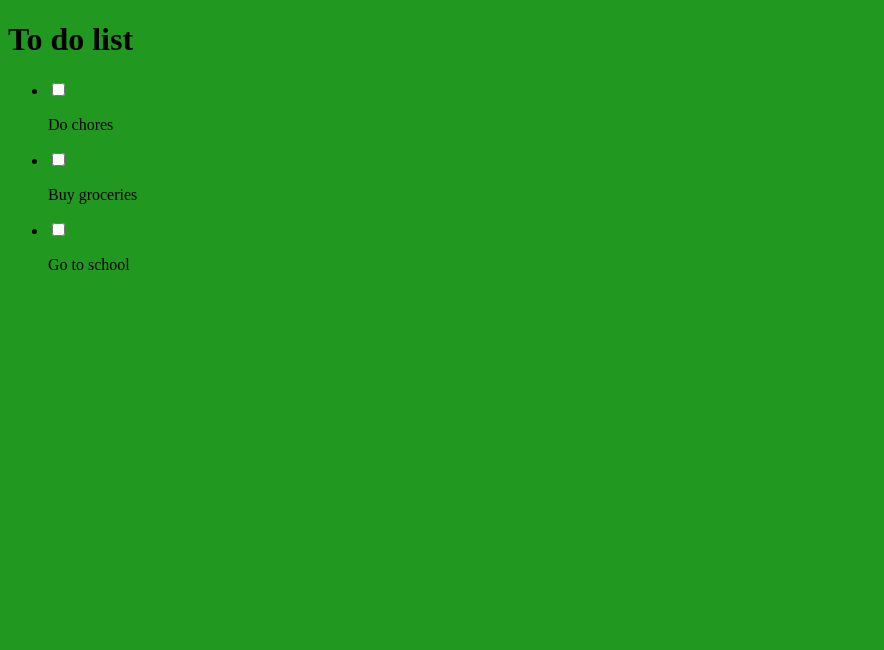
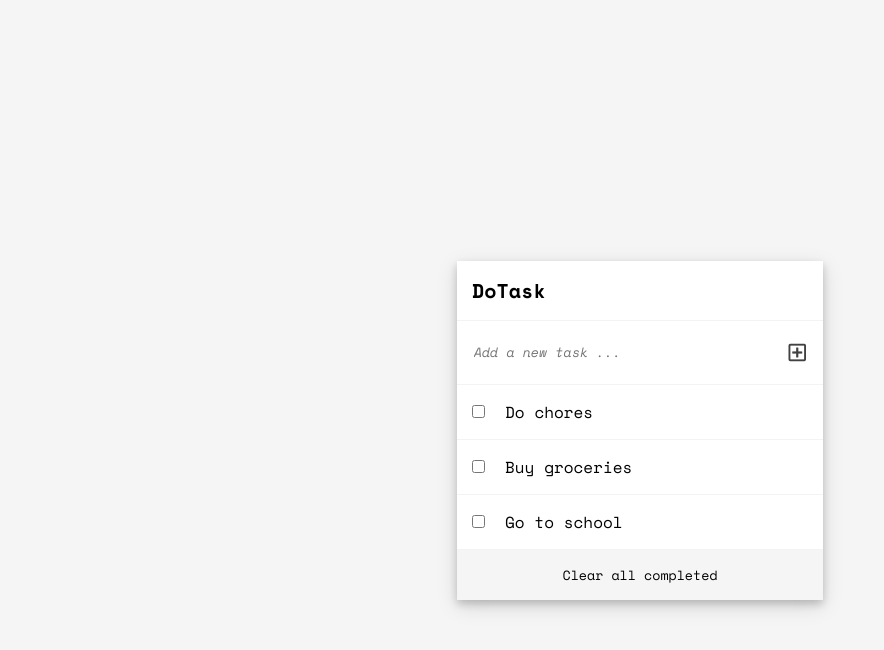
Before and after one commit to ookino/dotask, a website built with webpack: page src/index.html in a window 1280 px wide. Shown: the whole page, without its empty margins (0-884 px from the left). Built offline with nearby package versions, Linux system fonts and the light colour scheme.

Commit message:
Add styling to lists

```diff
--- a/src/index.html
+++ b/src/index.html
@@ -3,10 +3,29 @@
   <head>
     <meta charset="UTF-8" />
     <meta name="viewport" content="width=device-width, initial-scale=1.0" />
-    <title>Webpack boiler</title>
+    <title>DoTask</title>
+    <link
+      rel="stylesheet"
+      href="https://use.fontawesome.com/releases/v5.15.3/css/all.css"
+      integrity="sha384-SZXxX4whJ79/gErwcOYf+zWLeJdY/qpuqC4cAa9rOGUstPomtqpuNWT9wdPEn2fk"
+      crossorigin="anonymous"
+    />
   </head>
   <body>
-    <h1>To do list</h1>
-    <ul class="lists"></ul>
+    <div class="container">
+      <ul>
+        <li><p class="header">DoTask</p></li>
+        <li>
+          <form>
+            <input placeholder="Add a new task ... " />
+            <button class="icn-btn" type="button">
+              <i class="far fa-plus-square"></i>
+            </button>
+          </form>
+        </li>
+      </ul>
+      <ul class="lists"></ul>
+      <button type="button" class="clear-btn">Clear all completed</button>
+    </div>
   </body>
 </html>
--- a/src/index.js
+++ b/src/index.js
@@ -24,10 +24,12 @@ const iterate = () => {
   tasks.sort((a, b) => a.index - b.index);
   tasks.forEach((item) => {
     const li = document.createElement('li');
+    li.className = 'ul-li';
     const checkbox = document.createElement('input');
     checkbox.type = 'checkbox';
     checkbox.id = 'completed';
     checkbox.name = 'completed';
+    checkbox.className = 'checkbox';
 
     const description = document.createElement('p');
     description.className = 'description';
--- a/src/style/style.scss
+++ b/src/style/style.scss
@@ -1,7 +1,97 @@
-.hello {
-  color: red;
+@import url('https://fonts.googleapis.com/css2?family=Space+Mono:ital,wght@0,400;0,700;1,400&display=swap');
+
+* {
+  margin: 0;
+  padding: 0;
 }
 
 body {
-  background-color: rgb(33, 153, 33);
+  font-family: 'Space Mono', monospace;
+  display: flex;
+  justify-content: center;
+  align-items: center;
+  height: 100vh;
+  padding: 30px;
+  background-color: #f5f5f5;
 }
+
+button {
+  font-family: 'Space Mono', monospace;
+}
+
+ul {
+  list-style-type: none;
+}
+
+li {
+  border-bottom: 1px solid #f3f3f3;
+  padding: 15px;
+}
+
+form {
+  display: flex;
+  flex-direction: row;
+  justify-content: space-between;
+  padding: 2px;
+}
+
+input {
+  //flex-grow: 2;
+  border: none;
+  font-style: italic;
+  font-family: 'Space Mono', monospace;
+}
+
+input:focus {
+  outline: none;
+}
+
+.icn-btn {
+  border: none;
+  background: none;
+  font-size: 20px;
+  color: #414141;
+  transition: all 0.4s ease 0s;
+
+  &:hover {
+    font-size: 25px;
+    transition: all 0.4s ease 0s;
+  }
+}
+
+.header {
+  font-weight: 700;
+  font-size: 20px;
+}
+
+.container {
+  width: 30%;
+  background-color: white;
+  box-shadow: 0 4px 8px 0 rgba(0, 0, 0, 0.18), 0 6px 20px 0 rgba(0, 0, 0, 0.13);
+
+  .lists {
+    display: flex;
+    flex-direction: column;
+  }
+
+  .ul-li {
+    display: flex;
+    align-items: center;
+
+    .checkbox {
+      margin-right: 20px;
+    }
+  }
+
+  .clear-btn {
+    width: 100%;
+    padding: 15px;
+    background-color: #f5f5f5;
+    border: none;
+    transition: all 0.4s ease 0s;
+
+    &:hover {
+      text-decoration: underline;
+    }
+  }
+}
```
Also changed, not shown: src/style/style.css, 1 other file.
